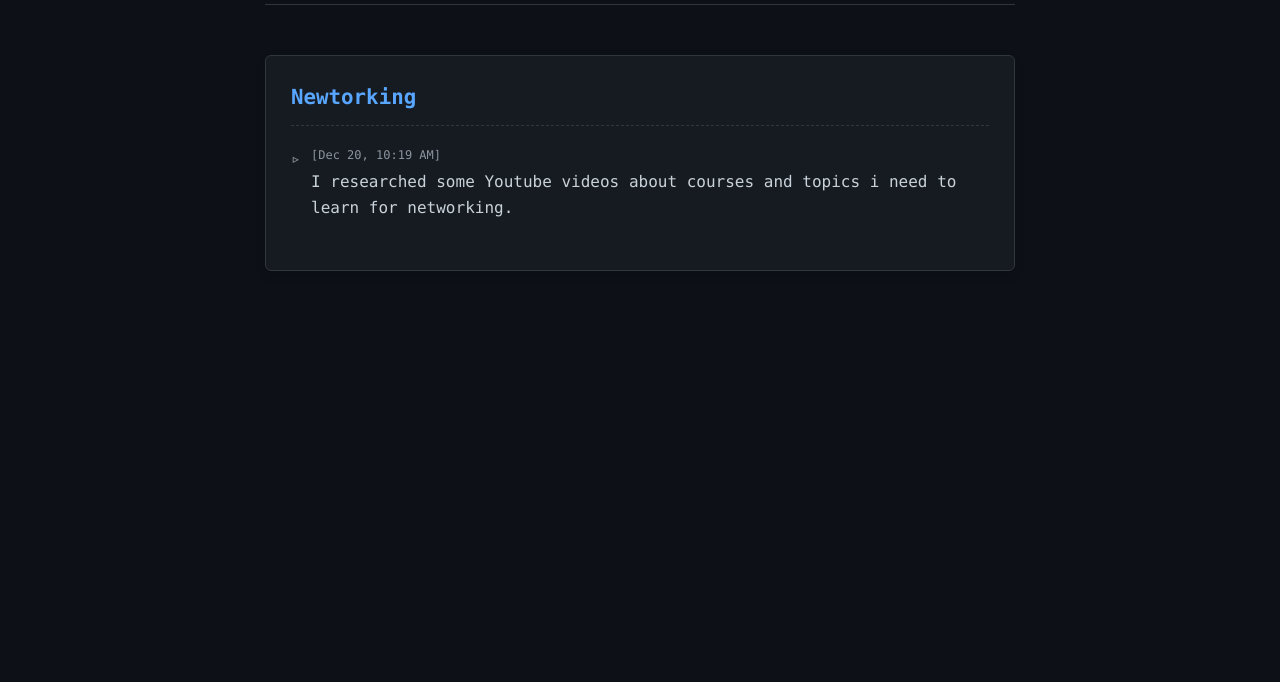
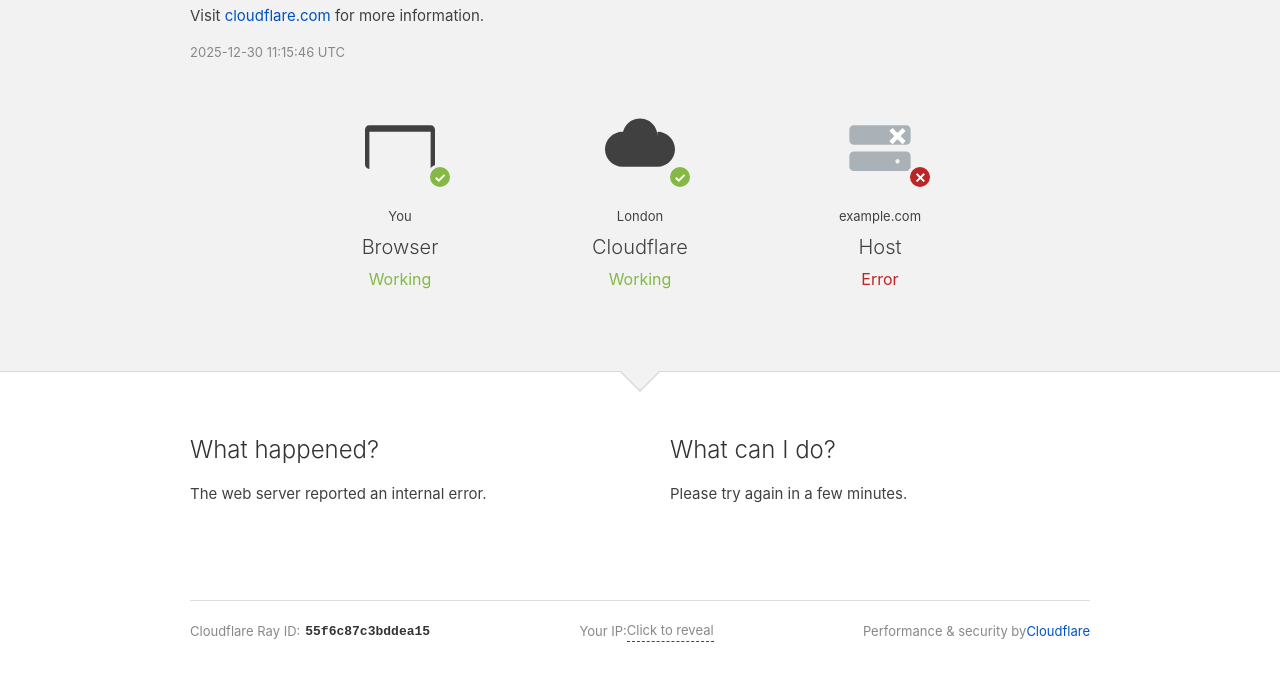
Before and after one commit to subarnakatwal123/sybarna.github.io, a plain HTML site: page index.html in a window 1280 px wide. Shown: the part 130-812 px from the top of the page. Drawn offline with Linux system fonts and the light colour scheme.

Commit message:
Revise index.html for Internal Server Error display
Updated HTML structure and styling for error page.

```diff
--- a/index.html
+++ b/index.html
@@ -1,329 +1,234 @@
 <!DOCTYPE html>
-<html lang="en">
-<head>
+<html class="no-js" lang="en-US"> <head>
     <meta charset="UTF-8">
+    <meta http-equiv="X-UA-Compatible" content="IE=edge">
     <meta name="viewport" content="width=device-width, initial-scale=1.0">
-    <title>Subarna's Digital Garden</title>
+    <meta name="robots" content="noindex, nofollow">
+    <title>Internal Server Error | 500</title>
     <style>
-        /* --- VISUAL THEME: TECHNICAL JOURNAL --- */
-        :root {
-            --bg: #0d1117;       /* GitHub Dark Dimmed */
-            --card-bg: #161b22;
-            --text-main: #c9d1d9;
-            --text-muted: #8b949e;
-            --accent: #58a6ff;   /* Blue accent */
-            --border: #30363d;
-            --font-mono: 'SFMono-Regular', Consolas, 'Liberation Mono', Menlo, monospace;
+        /* --- Reset & Base Styles --- */
+        * { box-sizing: border-box; margin: 0; padding: 0; }
+
+        body {
+            font-family: -apple-system, BlinkMacSystemFont, "Segoe UI", Roboto, Oxygen, Ubuntu, Cantarell, "Fira Sans", "Droid Sans", "Helvetica Neue", sans-serif;
+            color: #333;
+            line-height: 1.5;
+            display: flex;
+            flex-direction: column;
+            min-height: 100vh;
+            -webkit-font-smoothing: antialiased;
         }
 
-        body {
-            background-color: var(--bg);
-            color: var(--text-main);
-            font-family: var(--font-mono);
-            margin: 0;
-            line-height: 1.6;
-            padding-bottom: 100px;
+        a { color: #0051c3; text-decoration: none; transition: color 0.15s ease; }
+        a:hover { color: #003681; text-decoration: underline; }
+
+        /* --- Layout --- */
+        .wrapper { width: 100%; }
+        .content-container { max-width: 960px; margin: 0 auto; padding: 0 30px; }
+
+        /* --- Top Section (Grey) --- */
+        .top-section {
+            background-color: #f2f2f2; /* Exact Cloudflare Grey */
+            padding-top: 60px;
+            padding-bottom: 80px;
+            position: relative;
+            border-bottom: 1px solid #d9d9d9;
         }
 
-        #container {
-            max-width: 750px;
-            margin: 0 auto;
-            padding: 60px 20px;
+        /* The Triangle Point */
+        .top-section::after, .top-section::before {
+            content: ""; position: absolute; left: 50%; transform: translateX(-50%); border-style: solid;
+        }
+        .top-section::after {
+            bottom: -19px; border-width: 20px 20px 0; border-color: #f2f2f2 transparent transparent transparent; z-index: 10;
+        }
+        .top-section::before {
+            bottom: -21px; border-width: 21px 21px 0; border-color: #d9d9d9 transparent transparent transparent; z-index: 9;
         }
 
-        h1 {
-            border-bottom: 1px solid var(--border);
-            padding-bottom: 20px;
-            margin-bottom: 50px;
-            font-size: 1.5rem;
-            color: var(--text-main);
+        /* --- Header Text --- */
+        h1 { font-weight: 300; font-size: 40px; margin-bottom: 15px; color: #333; }
+
+        .error-code {
+            font-size: 15px; font-weight: 600; color: #666;
+            background-color: #e0e0e0; padding: 2px 8px;
+            border-radius: 4px; vertical-align: text-bottom; margin-left: 10px; letter-spacing: 0.5px;
         }
 
-        /* --- TOPIC BLOCKS --- */
-        .topic-block {
-            background: var(--card-bg);
-            border: 1px solid var(--border);
-            border-radius: 6px;
-            margin-bottom: 40px;
-            padding: 25px;
-            box-shadow: 0 4px 10px rgba(0,0,0,0.2);
-            animation: fadeIn 0.4s ease;
+        .timestamp { color: #888; font-size: 13px; margin-top: 10px; }
+
+        /* --- Status Diagram --- */
+        .status-diagram {
+            display: flex; justify-content: center; align-items: flex-start;
+            margin-top: 50px; text-align: center; gap: 40px;
         }
 
-        .topic-header {
-            font-size: 1.3rem;
-            color: var(--accent);
-            font-weight: bold;
-            margin-bottom: 20px;
-            border-bottom: 1px dashed var(--border);
-            padding-bottom: 10px;
-            display: flex;
-            justify-content: space-between;
-            align-items: center;
+        .status-item {
+            flex: 1; max-width: 200px;
+            display: flex; flex-direction: column; align-items: center;
         }
 
-        .entry {
-            position: relative;
-            padding-left: 20px;
-            margin-bottom: 25px;
+        .icon-wrapper { position: relative; width: 90px; height: 70px; margin-bottom: 25px; }
+        .icon-svg { width: 100%; height: 100%; fill: #aab2b7; } /* Passive Grey */
+        .icon-svg.active { fill: #404040; }
+
+        .status-badge {
+            position: absolute; bottom: -8px; right: -8px;
+            width: 26px; height: 26px; border-radius: 50%;
+            color: white; display: flex; align-items: center; justify-content: center;
+            font-weight: bold; font-size: 14px;
+            border: 3px solid #f2f2f2;
+        }
+        .badge-success { background-color: #83b944; }
+        .badge-error { background-color: #bd2426; }
+
+        .status-label-top { font-size: 13px; color: #404040; margin-bottom: 5px; font-weight: 400; }
+        .status-label-main { font-size: 20px; font-weight: 300; color: #404040; margin-bottom: 5px; }
+        .status-state { font-weight: 400; font-size: 16px; }
+        .text-success { color: #83b944; }
+        .text-error { color: #bd2426; }
+
+        /* --- Bottom Section (White) --- */
+        .bottom-section { padding-top: 60px; padding-bottom: 40px; background-color: #fff; flex-grow: 1; }
+
+        .details-grid { display: grid; grid-template-columns: 1fr 1fr; gap: 60px; margin-bottom: 80px; }
+
+        h2 { font-weight: 300; color: #333; font-size: 24px; margin-bottom: 15px; }
+        p { margin-bottom: 15px; color: #404040; font-size: 15px; }
+
+        /* --- Footer --- */
+        footer {
+            border-top: 1px solid #dedede; padding-top: 20px;
+            font-size: 13px; color: #888; display: flex;
+            justify-content: space-between; align-items: center;
+            flex-wrap: wrap; gap: 10px;
         }
 
-        .entry::before {
-            content: "▹";
-            position: absolute;
-            left: 0;
-            color: var(--text-muted);
+        .footer-item { display: flex; align-items: center; }
+        .ray-id { font-family: "Courier New", Courier, monospace; color: #333; font-weight: bold; margin-left: 5px; }
+        .hidden-ip { cursor: pointer; border-bottom: 1px dashed #0051c3; }
+
+        /* --- Responsive --- */
+        @media (max-width: 768px) {
+            h1 { font-size: 28px; }
+            .status-diagram { flex-direction: column; align-items: center; gap: 40px; }
+            .details-grid { grid-template-columns: 1fr; gap: 30px; }
+            .top-section::after, .top-section::before { display: none; }
+            footer { justify-content: center; text-align: center; flex-direction: column; }
         }
-
-        .entry-time {
-            font-size: 0.75rem;
-            color: var(--text-muted);
-            display: block;
-            margin-bottom: 4px;
-        }
-
-        .entry-content {
-            white-space: pre-wrap; /* Preserves your line breaks */
-        }
-
-        /* --- ADMIN PANEL --- */
-        #admin-panel {
-            display: none;
-            position: fixed; top: 0; left: 0; width: 100%; height: 100%;
-            background: rgba(13, 17, 23, 0.98);
-            z-index: 999;
-            padding: 30px;
-            box-sizing: border-box;
-            overflow-y: auto;
-        }
-
-        .input-group { margin-bottom: 20px; }
-        label { display: block; color: var(--accent); margin-bottom: 8px; font-weight: bold; }
-
-        input, textarea {
-            width: 100%;
-            background: #000;
-            border: 1px solid var(--border);
-            color: white;
-            padding: 12px;
-            font-family: inherit;
-            border-radius: 4px;
-            box-sizing: border-box;
-        }
-
-        textarea { height: 200px; resize: vertical; }
-
-        button {
-            background: var(--accent);
-            color: #000;
-            border: none;
-            padding: 12px 25px;
-            font-weight: bold;
-            font-family: inherit;
-            cursor: pointer;
-            border-radius: 4px;
-            margin-right: 10px;
-        }
-        button:hover { opacity: 0.9; }
-        button.secondary { background: var(--border); color: white; }
-
-        #secret-btn {
-            position: fixed; bottom: 0; right: 0;
-            width: 30px; height: 30px;
-            cursor: default; z-index: 50;
-        }
-
-        @keyframes fadeIn { from { opacity: 0; transform: translateY(10px); } to { opacity: 1; transform: translateY(0); } }
     </style>
 </head>
 <body>
 
-    <div id="container">
-        <h1>~/brain_dump</h1>
-        <div id="content-area">Loading garden...</div>
+    <div class="top-section">
+        <div class="content-container">
+            <header>
+                <h1>Internal Server Error <span class="error-code">Error code 500</span></h1>
+                <p>Visit <a href="#">cloudflare.com</a> for more information.</p>
+                <p class="timestamp" id="current-time">Loading date...</p>
+            </header>
+
+            <div class="status-diagram">
+                <div class="status-item">
+                    <div class="icon-wrapper">
+                        <svg class="icon-svg active" viewBox="0 0 64 64">
+                            <path d="M4,12 h56 c2.2,0,4,1.8,4,4 v32 c0,2.2-1.8,4-4,4 h-56 c-2.2,0-4-1.8-4-4 v-32 c0-2.2,1.8-4,4-4 z M4,18 v34 h56 v-34 h-56 z M8,15 a1.5,1.5 0 1,1 0,0.1 z M14,15 a1.5,1.5 0 1,1 0,0.1 z M20,15 a1.5,1.5 0 1,1 0,0.1 z" />
+                        </svg>
+                        <div class="status-badge badge-success">✓</div>
+                    </div>
+                    <div class="status-label-top">You</div>
+                    <div class="status-label-main">Browser</div>
+                    <div class="status-state text-success">Working</div>
                 </div>
 
-    <div id="secret-btn" onclick="openAdmin()"></div>
-
-    <div id="admin-panel">
-        <h2 style="color:white; border-bottom:1px solid #333; padding-bottom:15px;">New Entry</h2>
-
-        <div class="input-group">
-            <label>GitHub Token (Access Key)</label>
-            <input type="password" id="gh-token" placeholder="ghp_...">
+                <div class="status-item">
+                    <div class="icon-wrapper">
+                        <svg class="icon-svg active" viewBox="0 0 64 64">
+                            <path d="M48,22 c0,-8.8 -7.2,-16 -16,-16 c-7.5,0 -13.8,5.2 -15.5,12.1 c-0.1,0 -0.3,0 -0.5,0 c-8.8,0 -16,7.2 -16,16 c0,8.8 7.2,16 16,16 h32 c8.8,0 16,-7.2 16,-16 c0,-8.8 -7.2,-16 -16,-16 z" />
+                        </svg>
+                        <div class="status-badge badge-success">✓</div>
+                    </div>
+                    <div class="status-label-top">London</div>
+                    <div class="status-label-main">Cloudflare</div>
+                    <div class="status-state text-success">Working</div>
                 </div>
 
-        <div class="input-group">
-            <label>Heading / Topic</label>
-            <input type="text" id="note-topic" placeholder="e.g., Cybersecurity, Cooking, React Project...">
+                <div class="status-item">
+                    <div class="icon-wrapper">
+                        <svg class="icon-svg" viewBox="0 0 64 64">
+                            <path d="M8,12 h48 c2.2,0,4,1.8,4,4 v10 c0,2.2-1.8,4-4,4 h-48 c-2.2,0-4-1.8-4-4 v-10 c0-2.2,1.8-4,4-4 z M8,36 h48 c2.2,0,4,1.8,4,4 v10 c0,2.2-1.8,4-4,4 h-48 c-2.2,0-4-1.8-4-4 v-10 c0-2.2,1.8-4,4-4 z M50,21 a2,2 0 1,0 0,0.1 z M50,45 a2,2 0 1,0 0,0.1 z" />
+                            <path d="M42,16 l12,12 M54,16 l-12,12" stroke="#fff" stroke-width="4" />
+                        </svg>
+                        <div class="status-badge badge-error">✕</div>
+                    </div>
+                    <div class="status-label-top">example.com</div>
+                    <div class="status-label-main">Host</div>
+                    <div class="status-state text-error">Error</div>
+                </div>
+            </div>
+        </div>
     </div>
 
-        <div class="input-group">
-            <label>Content</label>
-            <textarea id="note-content" placeholder="What did you learn today?"></textarea>
+    <div class="bottom-section">
+        <div class="content-container">
+            <div class="details-grid">
+                <div>
+                    <h2>What happened?</h2>
+                    <p>The web server reported an internal error.</p>
+                </div>
+                <div>
+                    <h2>What can I do?</h2>
+                    <p>Please try again in a few minutes.</p>
+                </div>
             </div>
 
-        <button onclick="saveToGithub()">Commit Change</button>
-        <button class="secondary" onclick="document.getElementById('admin-panel').style.display='none'">Close</button>
-
-        <p id="status-msg" style="margin-top:15px; color: #888;"></p>
+            <footer>
+                <div class="footer-item">
+                    Cloudflare Ray ID: <span class="ray-id" id="ray-id">...</span>
+                </div>
+                <div class="footer-item">
+                    Your IP: <span class="hidden-ip" onclick="revealIP(this)">Click to reveal</span>
+                </div>
+                <div class="footer-item">
+                    Performance & security by <a href="#" target="_blank">Cloudflare</a>
+                </div>
+            </footer>
+        </div>
     </div>
 
     <script>
-        // --- YOUR CONFIGURATION ---
-        const REPO_OWNER = "subarnakatwal123";
-        const REPO_NAME = "sybarna.github.io";
-        const FILE_PATH = "notes.json";
-        // --------------------------
-
-        // Load content on startup
-        loadContent();
-
-        async function loadContent() {
-            const display = document.getElementById('content-area');
-            const url = `https://raw.githubusercontent.com/${REPO_OWNER}/${REPO_NAME}/main/${FILE_PATH}?t=${Date.now()}`;
-
-            try {
-                const res = await fetch(url);
-                if (!res.ok) throw new Error("File not found or private");
-                const data = await res.json();
-
-                display.innerHTML = "";
-
-                if (data.length === 0) {
-                    display.innerHTML = "<p style='color:#555'>// Garden is empty. Plant something.</p>";
-                    return;
+        // 1. Generate Realistic Timestamp (UTC)
+        function updateTime() {
+            const now = new Date();
+            const dateStr = now.toISOString().replace('T', ' ').substring(0, 19) + ' UTC';
+            document.getElementById('current-time').innerText = dateStr;
         }
 
-                // Render each Topic Block
-                data.forEach(topic => {
-                    const block = document.createElement('div');
-                    block.className = 'topic-block';
-
-                    // Header
-                    const header = document.createElement('div');
-                    header.className = 'topic-header';
-                    header.innerText = topic.title; // The Heading
-                    block.appendChild(header);
-
-                    // Entries loop
-                    topic.entries.forEach(entry => {
-                        const entryDiv = document.createElement('div');
-                        entryDiv.className = 'entry';
-
-                        // Format date nicely
-                        const dateStr = new Date(entry.date).toLocaleString('en-US', {
-                            month: 'short', day: 'numeric', hour: '2-digit', minute: '2-digit'
-                        });
-
-                        entryDiv.innerHTML = `
-                            <span class="entry-time">[${dateStr}]</span>
-                            <div class="entry-content">${entry.text}</div>
-                        `;
-                        block.appendChild(entryDiv);
-                    });
-
-                    display.appendChild(block);
-                });
-
-            } catch (err) {
-                console.error(err);
-                display.innerHTML = "<p style='color:red'>Error loading. Check Config or ensure notes.json is []</p>";
+        // 2. Generate Random Hex Ray ID
+        function generateRayID() {
+            let result = '';
+            const characters = '0123456789abcdef';
+            for (let i = 0; i < 16; i++) {
+                result += characters.charAt(Math.floor(Math.random() * characters.length));
             }
+            document.getElementById('ray-id').innerText = result;
         }
 
-        async function saveToGithub() {
-            const token = document.getElementById('gh-token').value;
-            const topicInput = document.getElementById('note-topic').value.trim();
-            const contentInput = document.getElementById('note-content').value;
-            const status = document.getElementById('status-msg');
-
-            if (!token || !topicInput || !contentInput) {
-                alert("Please fill in Token, Topic, and Content.");
-                return;
+        // 3. Fake IP Reveal
+        window.revealIP = function(element) {
+            // Generate a fake but realistic-looking IP
+            const ip = Math.floor(Math.random() * 255) + "." + Math.floor(Math.random() * 255) + "." + Math.floor(Math.random() * 255) + "." + Math.floor(Math.random() * 255);
+            element.innerText = ip;
+            element.style.color = "#333";
+            element.style.cursor = "default";
+            element.style.border = "none";
+            element.onclick = null; // Disable further clicks
         }
 
-            status.innerText = "Reading current garden...";
+        // Initialize
+        updateTime();
+        generateRayID();
+    </script>
 
-            try {
-                // 1. Get current file data (SHA is needed for update)
-                const apiUrl = `https://api.github.com/repos/${REPO_OWNER}/${REPO_NAME}/contents/${FILE_PATH}`;
-                const getRes = await fetch(apiUrl, {
-                    headers: { "Authorization": `token ${token}` }
-                });
-                const fileData = await getRes.json();
-
-                // Decode content
-                let currentData = [];
-                try {
-                    const decoded = decodeURIComponent(escape(atob(fileData.content)));
-                    currentData = JSON.parse(decoded);
-                } catch (e) {
-                    currentData = []; // If file is empty or corrupted, start fresh
-                }
-
-                // 2. Modify Data (The Grouping Logic)
-                const newEntry = {
-                    text: contentInput,
-                    date: new Date().toISOString()
-                };
-
-                // Search if topic already exists
-                const existingIndex = currentData.findIndex(item => item.title.toLowerCase() === topicInput.toLowerCase());
-
-                if (existingIndex > -1) {
-                    // TOPIC EXISTS: Add to it
-                    const existingTopic = currentData[existingIndex];
-                    existingTopic.entries.unshift(newEntry); // Add newest entry to top of this topic
-
-                    // Move the updated topic to the VERY TOP of the page (Bump logic)
-                    currentData.splice(existingIndex, 1);
-                    currentData.unshift(existingTopic);
-                } else {
-                    // NEW TOPIC: Create it
-                    const newTopic = {
-                        title: topicInput,
-                        entries: [newEntry]
-                    };
-                    currentData.unshift(newTopic); // Add to top of page
-                }
-
-                // 3. Encode and Upload
-                const newContentBase64 = btoa(unescape(encodeURIComponent(JSON.stringify(currentData, null, 2))));
-
-                status.innerText = "Planting new thought...";
-
-                const putRes = await fetch(apiUrl, {
-                    method: "PUT",
-                    headers: {
-                        "Authorization": `token ${token}`,
-                        "Content-Type": "application/json"
-                    },
-                    body: JSON.stringify({
-                        message: `Update topic: ${topicInput}`,
-                        content: newContentBase64,
-                        sha: fileData.sha
-                    })
-                });
-
-                if (putRes.ok) {
-                    status.innerText = "Done! Refreshing...";
-                    document.getElementById('note-content').value = ""; // Clear content only
-                    setTimeout(() => {
-                        document.getElementById('admin-panel').style.display = 'none';
-                        loadContent();
-                    }, 1000);
-                } else {
-                    status.innerText = "Error: " + putRes.statusText;
-                }
-
-            } catch (err) {
-                console.error(err);
-                status.innerText = "Failed. See console.";
-            }
-        }
-
-        function openAdmin() { document.getElementById('admin-panel').style.display = 'block'; }
-    </script>
 </body>
 </html>
```
Lines whose indentation alone changed are shown as unchanged.
